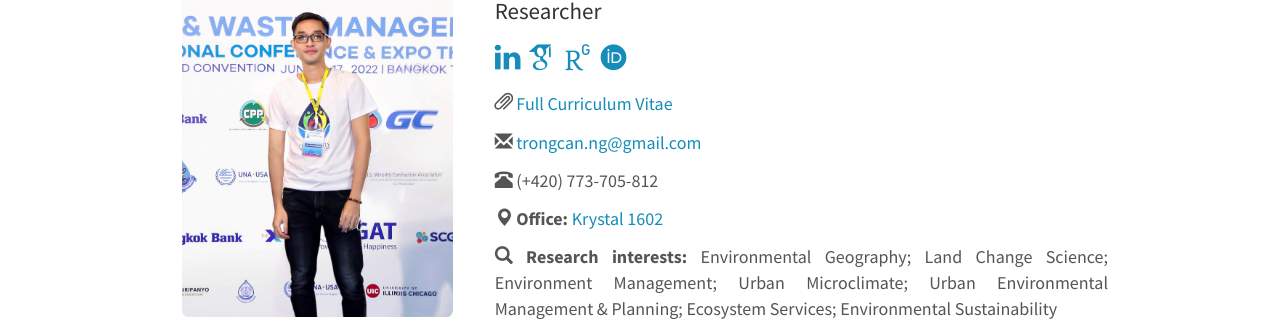
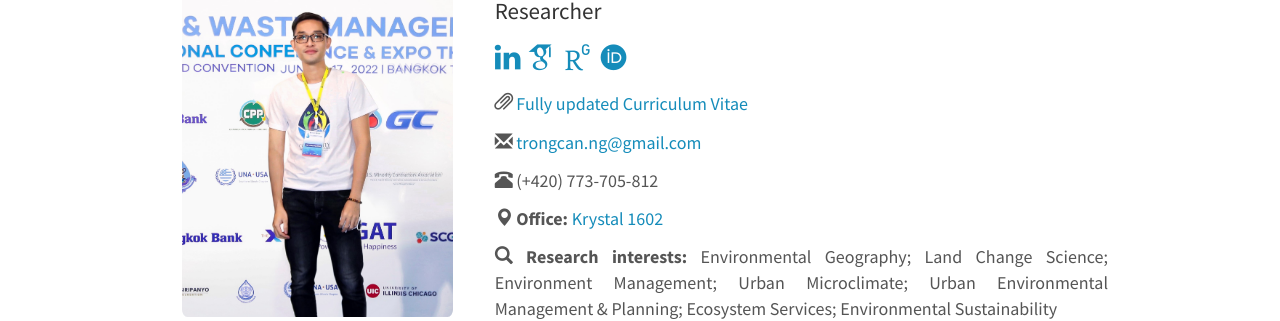
Before and after one commit to canng/cann, a Jekyll site: the page built from _pages/cv.md, in a window 1280 px wide and 900 px high. Shown: the part 194-515 px from the top of the window. Built offline with Jekyll 4.4.1, drawn with Linux system fonts in a browser that asks for light colours; nearby versions of some CDN libraries; some web fonts are replaced.

Commit message:
update cv

```diff
--- a/_pages/cv.md
+++ b/_pages/cv.md
@@ -31,7 +31,7 @@ permalink: /cv/
 [<i class="ai ai-orcid"></i>](https://orcid.org/0000-0003-0471-4062)
 </p>
 
-<i class="glyphicon glyphicon-paperclip"></i><a href="https://docs.google.com/document/d/1WfDsR307eWinxXHo8zVZfSaO4xPcsedD/edit?usp=sharing&ouid=110358112673854373714&rtpof=true&sd=true"> Full Curriculum Vitae</a> <br>
+<i class="glyphicon glyphicon-paperclip"></i><a href="https://docs.google.com/document/d/1WfDsR307eWinxXHo8zVZfSaO4xPcsedD/edit?usp=sharing&ouid=110358112673854373714&rtpof=true&sd=true"> Fully updated Curriculum Vitae</a> <br>
 
 <i class="glyphicon glyphicon-envelope"></i> <trongcan.ng@gmail.com> <br>
 
```
